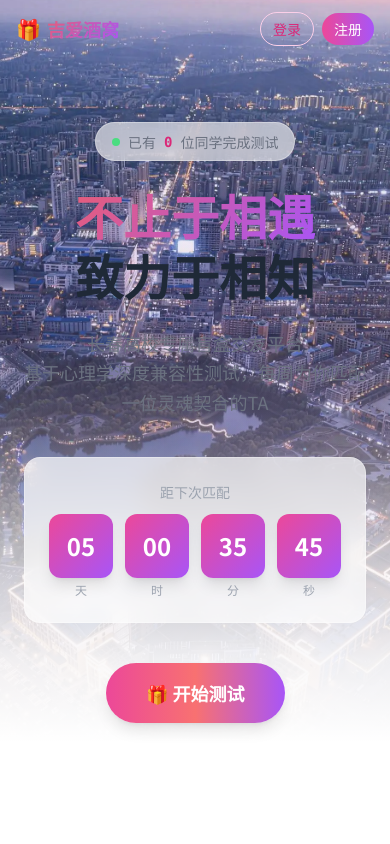
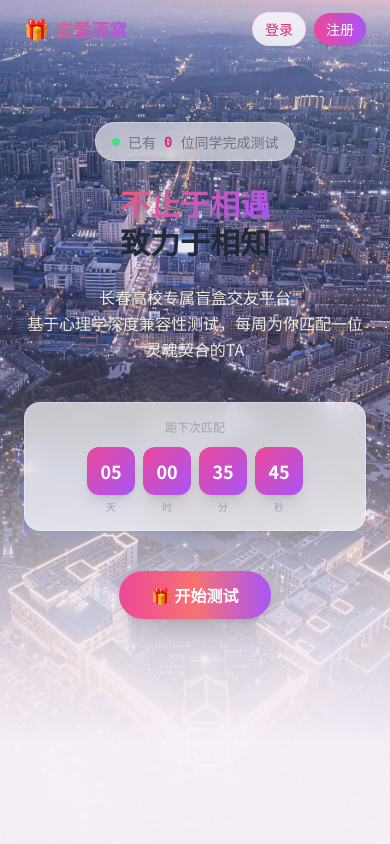
Before and after one commit to hajicat/JAI, a Next.js app: page / in a window 390 px wide. Shown: the top 844 px of the page. Built offline with nearby package versions, Linux system fonts and the light colour scheme.

Commit message:
fix: Hero过渡自然+副标题米白+导航修复+退出登录可见+移动端适配

```diff
--- a/src/app/page.tsx
+++ b/src/app/page.tsx
@@ -187,21 +187,21 @@ export default function Home() {
           />
         </div>
 
-        {/* La La Land gradient overlay */}
+        {/* La La Land gradient overlay — bottom fades to page bg color, no hard white edge */}
         <div className="absolute inset-0 z-[1]" style={{
           background: `
             linear-gradient(to bottom,
               rgba(255,255,255,0) 0%, rgba(255,255,255,0) 18%,
               rgba(155,114,207,0.06) 28%,
-              rgba(194,164,212,0.15) 40%,
-              rgba(216,200,232,0.35) 52%,
-              rgba(255,255,255,0.68) 65%,
-              rgba(255,255,255,0.92) 78%,
-              rgba(255,255,255,1) 88%
+              rgba(194,164,212,0.12) 40%,
+              rgba(216,200,232,0.28) 52%,
+              rgba(251,244,252,0.60) 65%,
+              rgba(251,244,252,0.85) 78%,
+              rgba(251,244,252,0.97) 88%
             ),
             linear-gradient(to top,
-              rgba(10,5,24,0.6) 0%, rgba(45,27,105,0.38) 14%,
-              rgba(155,114,207,0.12) 32%, transparent 54%
+              rgba(10,5,24,0.55) 0%, rgba(45,27,105,0.32) 14%,
+              rgba(155,114,207,0.10) 32%, transparent 54%
             )
           `,
           pointerEvents: 'none'
@@ -210,15 +210,15 @@ export default function Home() {
         {/* Subtle purple blob (top-right only) */}
         <div className="fixed top-40 right-10 w-72 h-72 bg-purple-200 rounded-full mix-blend-multiply filter blur-3xl opacity-30 animate-float pointer-events-none" style={{ animationDelay: '1s', zIndex: 1 }} />
 
-      <nav className="relative z-10 flex items-center justify-between px-4 py-3 max-w-6xl mx-auto gap-2">
+      <nav className="relative z-10 flex items-center justify-between px-6 md:px-8 py-3 w-full">
         <div className="flex items-center gap-1.5 min-w-0">
           <span className="text-xl shrink-0">🎁</span>
           <span className="font-bold text-lg gradient-text truncate">吉爱酒窝</span>
         </div>
-        <div className="flex items-center gap-2">
+        <div className="flex items-center gap-2 md:gap-3 shrink-0">
           {isLoggedIn ? (
             <>
-              <Link href="/match" className="text-sm font-medium text-white bg-gradient-to-r from-pink-500 to-purple-500 rounded-full hover:opacity-90 transition px-4 py-1.5">
+              <Link href="/match" className="text-sm font-medium text-white bg-gradient-to-r from-pink-500 to-purple-500 rounded-full hover:opacity-90 transition px-4 py-1.5 shadow-md">
                 👤 个人信息
               </Link>
               <button onClick={async () => {
@@ -231,16 +231,16 @@ export default function Home() {
                 setUser(null)
                 setIsLoggedIn(false)
                 setLocalSurveyDone(null)
-              }} className="text-xs text-gray-500 hover:text-red-500 px-2.5 py-1.5 border border-gray-200 rounded-full hover:bg-red-50 hover:border-red-200 transition">
+              }} className="text-xs font-medium text-gray-700 hover:text-red-600 px-2.5 py-1.5 border border-gray-300/60 rounded-full hover:bg-red-50/80 hover:border-red-300/60 transition bg-white/70 backdrop-blur shadow-sm">
                 退出登录
               </button>
             </>
           ) : (
             <>
-              <Link href="/login" className="px-3 py-1.5 text-sm font-medium text-pink-600 border border-pink-200 rounded-full hover:bg-pink-50 transition">
+              <Link href="/login" className="px-3 py-1.5 text-sm font-medium text-pink-600 border border-pink-200/80 rounded-full hover:bg-pink-50 transition bg-white/80 backdrop-blur shadow-sm">
                 登录
               </Link>
-              <Link href="/login?mode=register" className="px-3 py-1.5 text-sm font-medium text-white bg-gradient-to-r from-pink-500 to-purple-500 rounded-full hover:opacity-90 transition">
+              <Link href="/login?mode=register" className="px-3 py-1.5 text-sm font-medium text-white bg-gradient-to-r from-pink-500 to-purple-500 rounded-full hover:opacity-90 transition shadow-md">
                 注册
               </Link>
             </>
@@ -255,7 +255,7 @@ export default function Home() {
         </div>
 
         <div className={heroVisible ? 'animate-fade-in' : 'opacity-0'} style={{ animationDelay: '80ms' }}>
-          <h1 className="text-5xl md:text-6xl font-bold leading-tight mb-6">
+          <h1 className="text-3xl sm:text-4xl md:text-5xl lg:text-6xl font-bold leading-tight mb-6">
             <span className="gradient-text">不止于相遇</span>
             <br />
             <span className="text-gray-800">致力于相知</span>
@@ -263,15 +263,15 @@ export default function Home() {
         </div>
 
         <div className={heroVisible ? 'animate-fade-in' : 'opacity-0'} style={{ animationDelay: '160ms' }}>
-          <p className="text-lg text-gray-500 mb-10 max-w-xl mx-auto leading-relaxed">
+          <p className="text-base sm:text-lg text-amber-50/90 mb-10 max-w-xl mx-auto leading-relaxed drop-shadow-[0_1px_3px_rgba(0,0,0,.4)]">
             长春高校专属盲盒交友平台<br />
             基于心理学深度兼容性测试，每周为你匹配一位灵魂契合的TA
           </p>
         </div>
 
-        <div className={`glass-card rounded-2xl p-6 mb-10 max-w-md mx-auto interactive-card ${heroVisible ? 'animate-fade-in' : 'opacity-0'}`} style={{ animationDelay: '240ms' }}>
-          <p className="text-sm text-gray-400 mb-3">距下次匹配</p>
-          <div className="flex items-center justify-center gap-3">
+        <div className={`glass-card rounded-2xl p-4 sm:p-6 mb-10 max-w-md mx-auto interactive-card ${heroVisible ? 'animate-fade-in' : 'opacity-0'}`} style={{ animationDelay: '240ms' }}>
+          <p className="text-xs sm:text-sm text-gray-400 mb-3">距下次匹配</p>
+          <div className="flex items-center justify-center gap-2 sm:gap-3">
             {[
               { val: countdown.days, label: '天' },
               { val: countdown.hours, label: '时' },
@@ -279,10 +279,10 @@ export default function Home() {
               { val: countdown.secs, label: '秒' },
             ].map((item, i) => (
               <div key={i} className="flex flex-col items-center">
-                <div className="w-16 h-16 flex items-center justify-center bg-gradient-to-br from-pink-500 to-purple-500 rounded-xl text-white text-2xl font-bold shadow-lg">
+                <div className="w-12 h-12 sm:w-16 sm:h-16 flex items-center justify-center bg-gradient-to-br from-pink-500 to-purple-500 rounded-xl text-white text-lg sm:text-2xl font-bold shadow-lg">
                   {String(item.val).padStart(2, '0')}
                 </div>
-                <span className="text-xs text-gray-400 mt-1">{item.label}</span>
+                <span className="text-[10px] sm:text-xs text-gray-400 mt-1">{item.label}</span>
               </div>
             ))}
           </div>
@@ -293,7 +293,7 @@ export default function Home() {
             {localSurveyDone ? '💌 查看匹配' : '🎁 继续测试'}
           </Link>
         ) : (
-          <Link href="/login?mode=register" className="inline-block px-10 py-4 text-lg font-semibold text-white bg-gradient-to-r from-pink-500 via-red-400 to-purple-500 rounded-full shadow-lg hover:shadow-xl hover:scale-105 transition-all duration-300 btn-press animate-fade-in" style={{ animationDelay: '320ms' }}>
+          <Link href="/login?mode=register" className="inline-block px-8 sm:px-10 py-3 sm:py-4 text-base sm:text-lg font-semibold text-white bg-gradient-to-r from-pink-500 via-red-400 to-purple-500 rounded-full shadow-lg hover:shadow-xl hover:scale-105 transition-all duration-300 btn-press animate-fade-in" style={{ animationDelay: '320ms' }}>
             🎁 开始测试
           </Link>
         )}
@@ -304,10 +304,10 @@ export default function Home() {
 
       {/* How it works - Interactive */}
       <section ref={howRef} className={`relative z-10 max-w-5xl mx-auto px-6 py-20 ${howVisible ? 'animate-fade-in' : 'opacity-0'}`}>
-        <div className="grid md:grid-cols-[1fr_1.1fr] gap-0 rounded-3xl overflow-hidden shadow-xl">
+        <div className="grid grid-cols-1 md:grid-cols-[1fr_1.1fr] gap-0 rounded-3xl overflow-hidden shadow-xl">
           {/* ── Left Panel: Steps ── */}
-          <div className="bg-white p-10 md:p-14 flex flex-col justify-center">
-            <h2 className="text-3xl font-bold text-gray-800 mb-12">如何运作</h2>
+          <div className="bg-white p-6 sm:p-10 md:p-14 flex flex-col justify-center">
+            <h2 className="text-2xl sm:text-3xl font-bold text-gray-800 mb-8 sm:mb-12">如何运作</h2>
 
             {steps.map((step, i) => (
               <button
@@ -343,7 +343,7 @@ export default function Home() {
           </div>
 
           {/* ── Right Panel: Preview Card ── */}
-          <div className="relative bg-gradient-to-br from-slate-700 via-indigo-800 to-purple-900 flex items-center justify-center min-h-[420px] overflow-hidden">
+          <div className="relative bg-gradient-to-br from-slate-700 via-indigo-800 to-purple-900 flex items-center justify-center min-h-[300px] sm:min-h-[420px] overflow-hidden">
             <div
               key={activeStep}
               className="w-full max-w-[290px] px-6 animate-slideIn"
```
